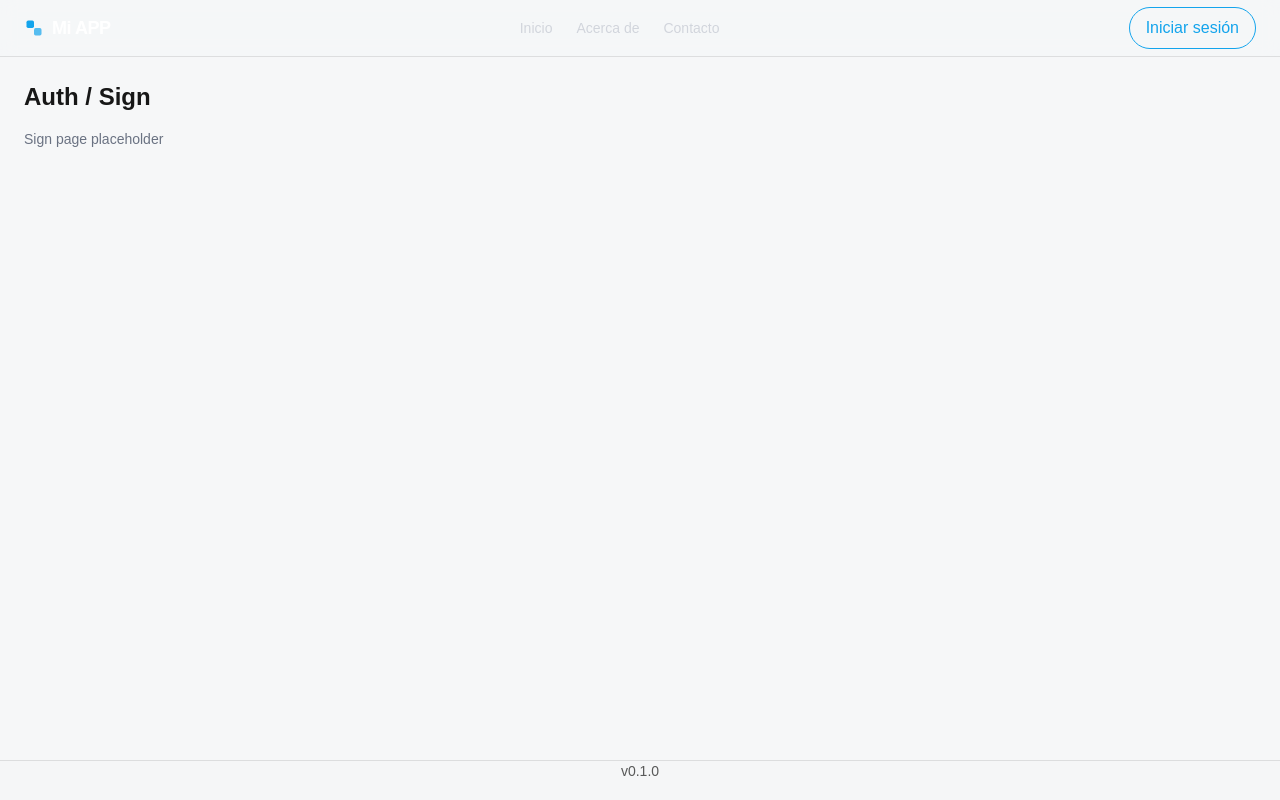
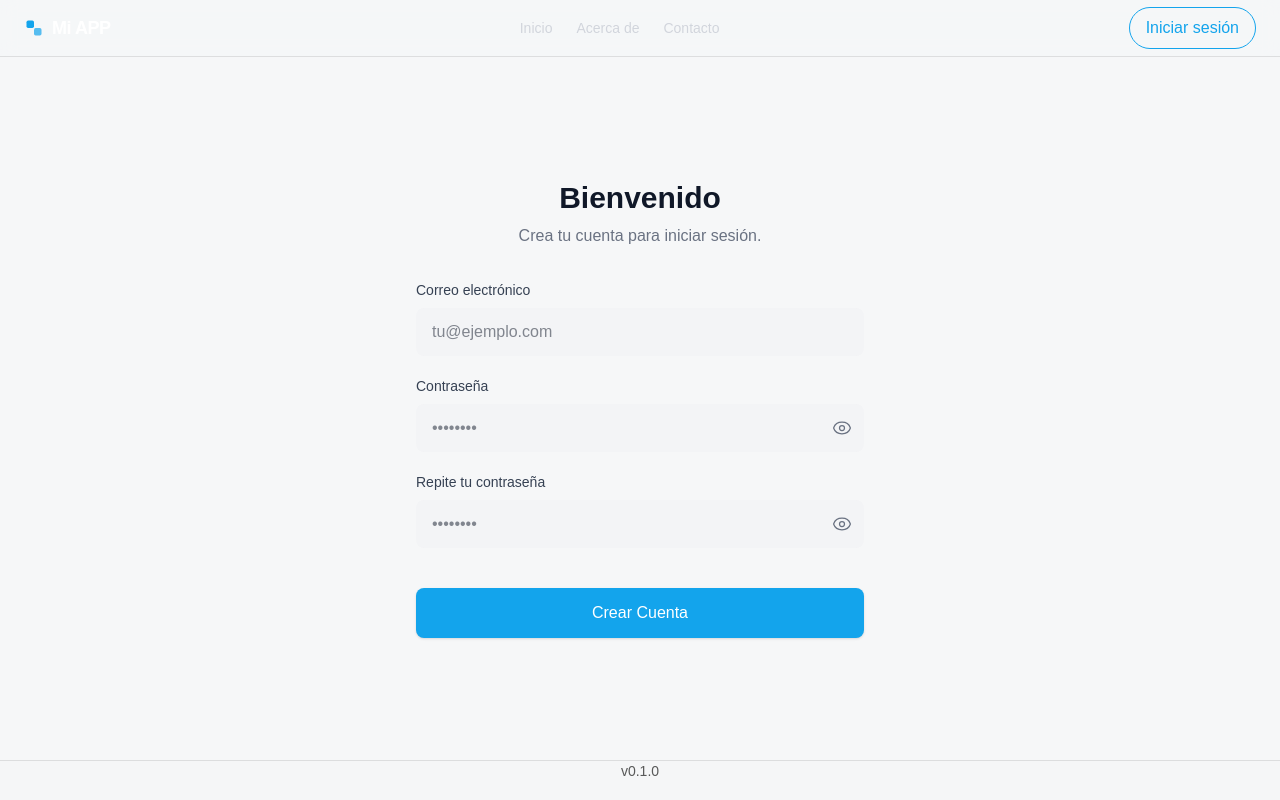
Before and after one commit to miltonvelillac/booking-web, a Next.js app: page /auth/sign in a window 1280 px wide. Built offline with nearby package versions, Linux system fonts and the light colour scheme.

Commit message:
add sign in page

```diff
--- a/src/app/auth/sign/page.tsx
+++ b/src/app/auth/sign/page.tsx
@@ -2,9 +2,8 @@ import Sign from "@/features/auth/Sign";
 
 export default function AuthSignPage() {
   return (
-    <main className="container mx-auto p-6">
-      <h1 className="text-2xl font-semibold mb-4">Auth / Sign</h1>
+    <section className="container mx-auto p-6 h-full flex items-center">
       <Sign />
-    </main>
+    </section>
   );
 }
--- /dev/null
+++ b/src/components/ui/SubTitle.tsx
@@ -0,0 +1,22 @@
+import React from "react";
+
+type SubtitleProps = {
+  label: string;
+  id?: string;
+  className?: string;
+} & React.LabelHTMLAttributes<HTMLLabelElement>;
+
+export function Subtitle({ label, id, className }: SubtitleProps) {
+  const base = "text-gray-500 dark:text-gray-400 mt-2";
+
+  return (
+    <p
+      id={id}
+      className={[base, className].filter(Boolean).join(" ")}
+    >
+      {label}
+    </p>
+  );
+}
+
+export default Subtitle;
--- /dev/null
+++ b/src/components/ui/Title.tsx
@@ -0,0 +1,22 @@
+import React from "react";
+
+type TitleProps = {
+  label: string;
+  id?: string;
+  className?: string;
+} & React.LabelHTMLAttributes<HTMLLabelElement>;
+
+export function Title({ label, id, className }: TitleProps) {
+  const base = "text-3xl font-bold text-gray-900 dark:text-white";
+
+  return (
+    <h2
+      id={id}
+      className={[base, className].filter(Boolean).join(" ")}
+    >
+      {label}
+    </h2>
+  );
+}
+
+export default Title;
--- a/src/features/auth/Sign.tsx
+++ b/src/features/auth/Sign.tsx
@@ -1,11 +1,93 @@
 'use client';
 
-import React from 'react';
+import { Button, Label } from '@/components/ui';
+import { InputEmail } from '@/components/ui/InputEmail';
+import InputPassword from '@/components/ui/InputPassword';
+import { useI18n } from '@/i18n';
+import React, { useEffect, useState } from 'react';
+import { validateLogin } from '../login/validate-login';
+import Subtitle from '@/components/ui/SubTitle';
+import Title from '@/components/ui/Title';
 
 export default function Sign() {
+  const { t } = useI18n();
+  const [email, setEmail] = useState('');
+  const [password, setPassword] = useState('');
+  const [repeatedPassword, setRepeatedPassword] = useState('');
+  const [errors, setErrors] = useState<{ email?: string; password?: string; repeatedPassword?: string; form?: string }>({});
+  const [loading, setLoading] = useState(false);
+
+  useEffect(() => {
+    const { email: emailError } = validateLogin({ email, password }, t);
+    if (!emailError || !email) setErrors({ ...errors, email: '' });
+  }, [email]);
+
+  useEffect(() => {
+    const { password: passwordError } = validateLogin({ email, password }, t);
+    if (!passwordError || !password) setErrors({ ...errors, password: '' });
+  }, [password]);
+
+  useEffect(() => {
+    if (repeatedPassword === password) setErrors({ ...errors, password: '' });
+  }, [repeatedPassword]);
+
+  const disableFields = () => loading;
+  const handleLoginSubmit = async (e: React.FormEvent): Promise<void> => {
+    setLoading(true);
+  };
+
   return (
-    <div className="max-w-sm">
-      <p className="text-sm text-gray-500">Sign page placeholder</p>
-    </div>
+    <section className="w-full max-w-md mx-auto">
+      <div>
+          <div className="text-center mb-8">
+              <Title label={t('signup.title')}/>
+              <Subtitle label={t('signup.subtitle')}/>
+          </div>
+        </div>
+      <form className='flex flex-col gap-5'>
+        <section>
+          <Label label={t('signup.emailLabel')} forInput='email' id='emailLabel' />
+          <InputEmail
+            id='email'
+            name='email'
+            placeholder={t('signup.emailPlaceholder')}
+            value={email}
+            disabled={disableFields()}
+            error={errors.email}
+            onChange={(e) => { setEmail(e.target.value) }}
+            onClear={() => { setEmail('') }}
+          />
+        </section>
+        <section>
+          <Label label={t('signup.passwordLabel')} forInput='password' id='passwordLabel' />
+          <InputPassword
+            id="password"
+            name="password"
+            placeholder="••••••••"
+            value={password}
+            disabled={disableFields()}
+            error={errors.password}
+            autoComplete="current-password"
+            onChange={(e) => { setPassword(e.target.value) }}
+          />
+        </section>
+        <section>
+          <Label label={t('signup.passwordRepeatLabel')} forInput='passwordRepeated' id='passwordRepeatLabel' />
+          <InputPassword
+            id="passwordRepeated"
+            name="password"
+            placeholder="••••••••"
+            value={repeatedPassword}
+            disabled={disableFields()}
+            error={errors.repeatedPassword}
+            autoComplete="current-password"
+            onChange={(e) => { setRepeatedPassword(e.target.value) }}
+          />
+        </section>
+        <div className='mt-5'>
+          <Button onClick={handleLoginSubmit} label={loading ? t('common.loading') : t('signup.submit')} type="button" disabled={loading} />
+        </div>
+      </form>
+    </section>
   );
 }
--- a/src/features/login/Login.tsx
+++ b/src/features/login/Login.tsx
@@ -11,6 +11,8 @@ import { useAppDispatch } from '@/store/hooks';
 import { useEffect, useState } from 'react';
 import { submitLogin } from './submit-login';
 import { validateLogin } from './validate-login';
+import Subtitle from '@/components/ui/SubTitle';
+import Title from '@/components/ui/Title';
 
 export default function Login() {
     const { t } = useI18n();
@@ -38,8 +40,8 @@ export default function Login() {
         <section className="w-full max-w-md mx-auto">
             <div className='bg-white dark:bg-background/80 rounded-xl shadow-lg p-8'>
                 <div className="text-center mb-8">
-                    <h2 className="text-3xl font-bold text-gray-900 dark:text-white">{t('login.title')}</h2>
-                    <p className="text-gray-500 dark:text-gray-400 mt-2">{t('login.subtitle')}</p>
+                    <Title label={t('login.title')}/>
+                    <Subtitle label={t('login.subtitle')}/>
                 </div>
             </div>
             <form className="space-y-6" onSubmit={handleLoginSubmit} noValidate>
@@ -77,7 +79,7 @@ export default function Login() {
                     <p className="text-sm text-red-600">{errors.form}</p>
                 )}
                 <div>
-                    <Button label={loading ? t('login.loading') : t('login.submit')} type="submit" disabled={loading} />
+                    <Button label={loading ? t('common.loading') : t('login.submit')} type="submit" disabled={loading} />
                 </div>
             </form>
             <div className="mt-8 text-center">
--- a/src/i18n/locales/en.json
+++ b/src/i18n/locales/en.json
@@ -1,12 +1,11 @@
 {
   "login.title": "Welcome Back",
   "login.subtitle": "Log in to continue your adventure.",
-  "login.emailLabel": "Email or username",
+  "login.emailLabel": "Email",
   "login.emailPlaceholder": "you@example.com",
   "login.passwordLabel": "Password",
   "login.forgotPassword": "Forgot password?",
   "login.submit": "Log in",
-  "login.loading": "Loading...",
   "login.error.emailRequired": "Email is required",
   "login.error.emailInvalid": "Invalid email",
   "login.error.passwordRequired": "Password is required",
@@ -15,10 +14,16 @@
   "login.noAccount": "Don't have an account?",
   "login.signup": "Sign up",
   "login.logout": "Log out",
+  "signup.title": "Welcome",
+  "signup.subtitle": "Create your account to log in.",
+  "signup.emailLabel": "Email",
+  "signup.emailPlaceholder": "you@example.com",
+  "signup.submit": "Sign Up",
+  "signup.passwordLabel": "Password",
+  "signup.passwordRepeatLabel": "Repeat your password",
   "auth.login.title": "Login",
   "common.loading": "Loading...",
   "common.loadingApp": "Loading application…",
-
   "app": { "name": "AC UI" },
   "header": {
     "title": "my APP",
--- a/src/i18n/locales/es.json
+++ b/src/i18n/locales/es.json
@@ -1,12 +1,11 @@
 {
   "login.title": "Bienvenido de nuevo",
   "login.subtitle": "Inicia sesión para continuar tu aventura.",
-  "login.emailLabel": "Correo o usuario",
+  "login.emailLabel": "Correo electrónico",
   "login.emailPlaceholder": "tu@ejemplo.com",
   "login.passwordLabel": "Contraseña",
   "login.forgotPassword": "¿Olvidaste tu contraseña?",
   "login.submit": "Iniciar sesión",
-  "login.loading": "Cargando...",
   "login.error.emailRequired": "El correo es requerido",
   "login.error.emailInvalid": "Correo inválido",
   "login.error.passwordRequired": "La contraseña es requerida",
@@ -15,19 +14,36 @@
   "login.noAccount": "¿No tienes una cuenta?",
   "login.signup": "Crear Cuenta",
   "login.logout": "Cerrar Sesión",
+  "signup.title": "Bienvenido",
+  "signup.subtitle": "Crea tu cuenta para iniciar sesión.",
+  "signup.emailLabel": "Correo electrónico",
+  "signup.emailPlaceholder": "tu@ejemplo.com",
+  "signup.submit": "Crear Cuenta",
+  "signup.passwordLabel": "Contraseña",
+  "signup.passwordRepeatLabel": "Repite tu contraseña",
   "auth.login.title": "Iniciar sesión",
   "common.loading": "Cargando…",
   "common.loadingApp": "Cargando la aplicación…",
-
-  "app": { "name": "AC UI" },
+  "app": {
+    "name": "AC UI"
+  },
   "header": {
     "title": "Mi APP",
     "menuLabel": "Menú",
-    "nav": { "home": "Inicio", "about": "Acerca de", "contact": "Contacto" }
+    "nav": {
+      "home": "Inicio",
+      "about": "Acerca de",
+      "contact": "Contacto"
+    }
   },
   "home": {
     "title": "Características Clave",
-    "card": { "title": "Título", "text": "hola" }
+    "card": {
+      "title": "Título",
+      "text": "hola"
+    }
   },
-  "footer": { "versionPrefix": "v" }
+  "footer": {
+    "versionPrefix": "v"
+  }
 }
```
